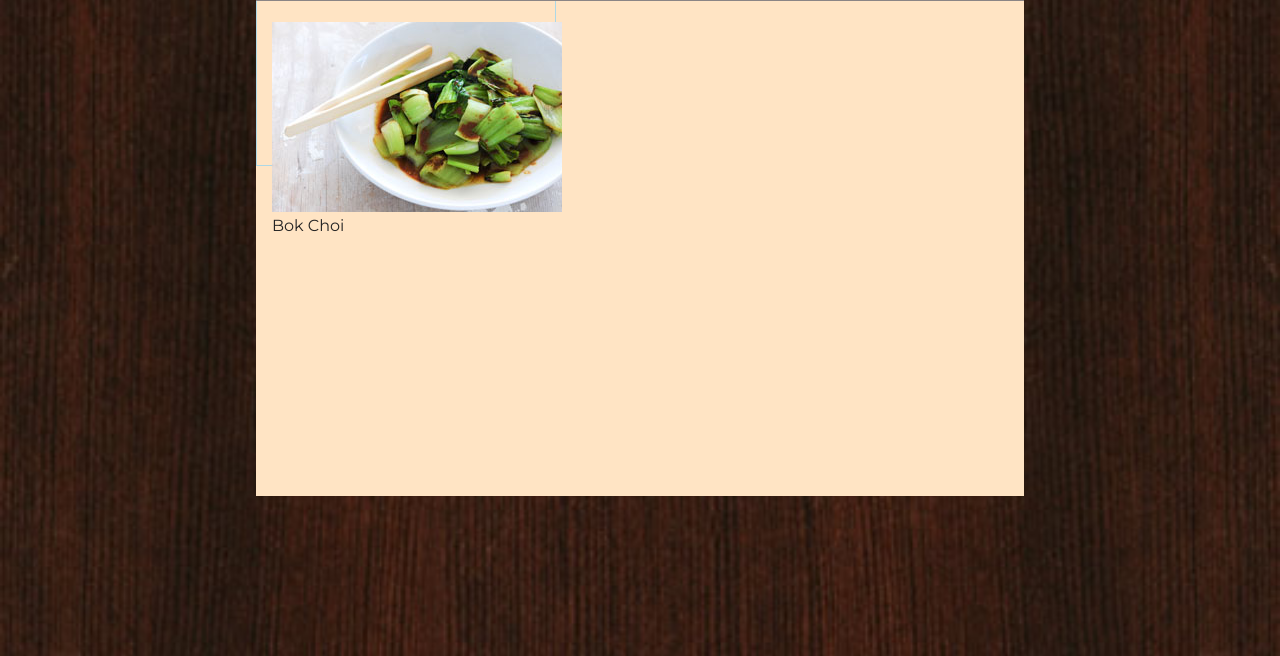
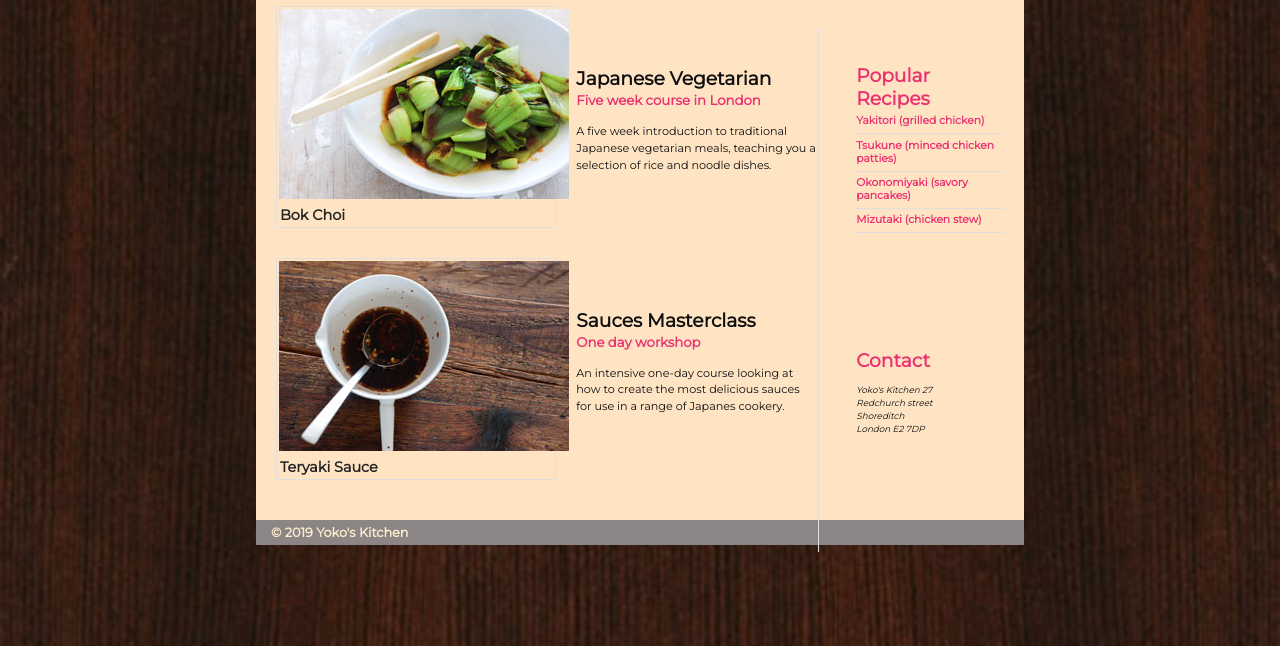
Before and after one commit to jsk900/teryaki, a plain HTML site: page index.html in a window 1280 px wide. Shown: the part 154-810 px from the top of the page. Drawn offline with Linux system fonts and the light colour scheme.

Commit message:
Teryaki page

```diff
--- a/index.html
+++ b/index.html
@@ -6,11 +6,12 @@
 		<meta http-equiv="X-UA-Compatible" content="ie=edge" />
 		<title>Teryaki</title>
 		<link rel="stylesheet" href="styles.css" />
+		<link rel="shortcut icon" type="image/png" href="./images/favicon.png" />
 	</head>
 	<body>
 		<div class="container">
 			<header>
-        <img src="/images/header.jpg" alt="Logo" />
+				<img src="./images/header.jpg" alt="Logo" />
 				<nav>
 					<ul>
 						<li id="dark">home</li>
@@ -22,24 +23,60 @@
 				</nav>
 			</header>
 
-      <section>
-        <aside class="image">
-          <img src="/images/bok-choi.jpg" alt="" />
-          <p>Bok Choi</p>
-        </aside>
-        <aside></aside>
-        <aside></aside>
+			<section id="section1">
+				<figure>
+					<img src="./images/bok-choi.jpg" alt="Bok Choi" />
+					<figcaption>Bok Choi</figcaption>
+				</figure>
+
+				<div id="separator"></div>
+
+				<figure>
+					<img src="./images/teriyaki.jpg" alt="Teryaki Sauce" />
+					<figcaption>Teryaki Sauce</figcaption>
+				</figure>
 			</section>
 
-      <!--<section>
-        <aside></aside>
-        <aside></aside>
-        <aside></aside>
+			<section id="section2">
+				<aside class="text-top">
+					<h3>Japanese Vegetarian</h3>
+					<h5>Five week course in London</h5>
+					<p>
+						A five week introduction to traditional Japanese vegetarian meals,
+						teaching you a selection of rice and noodle dishes.
+					</p>
+				</aside>
+				<aside class="text-bottom">
+					<h3>Sauces Masterclass</h3>
+					<h5>One day workshop</h5>
+					<p>
+						An intensive one-day course looking at how to create the most
+						delicious sauces for use in a range of Japanes cookery.
+					</p>
+				</aside>
+				<aside id="filler"></aside>
+			</section>
+
+			<section id="section3">
+				<aside class="text-top2">
+					<h3>Popular Recipes</h3>
+					<h6>Yakitori (grilled chicken)</h6>
+					<h6>Tsukune (minced chicken patties)</h6>
+					<h6>Okonomiyaki (savory pancakes)</h6>
+					<h6>Mizutaki (chicken stew)</h6>
+				</aside>
+				<aside class="text-bottom2">
+					<h3>Contact</h3>
+					<address>
+						Yoko's Kitchen 27 Redchurch street Shoreditch London E2 7DP
+					</address>
+				</aside>
+				<aside id="filler"></aside>
 			</section>
 
 			<footer>
 				<p>&copy; 2019 Yoko's Kitchen</p>
-      </footer> -->
+			</footer>
 		</div>
 	</body>
 </html>
--- a/styles.css
+++ b/styles.css
@@ -8,45 +8,45 @@
 }
 
 body {
-  background-image: url(/images/dark-wood.jpg);
+	background-image: url(./images/dark-wood.jpg);
 	background-size: cover;
 	background-repeat: no-repeat;
 	width: 100%;
-  height: 100vh;
+	height: 100%;
 }
 
 .container {
 	width: 60%;
-  height: 80%;
 	background-color: bisque;
 	color: #252424;
 	margin: 10px auto;
 }
 
+header {
+	position: relative;
+}
+
 header img {
-  position: relative;
 	width: 100%;
 }
 
 nav {
 	position: absolute;
-  top: 115px;
-  width: 60%;
-  height: 40px;
+	top: 112px;
+	width: 100%;
 	background-color: #8b8585;
 }
 
 nav ul {
 	text-align: left;
-  padding-top: 12px;
-  padding-left: 15px;
+	padding: 5px 14px;
 }
 
 nav ul li {
 	display: initial;
 	color: bisque;
 	padding-left: 10px;
-  font-size: 12px;
+	font-size: 14px;
 }
 
 #dark {
@@ -54,9 +54,110 @@ nav ul li {
 	font-weight: bold;
 }
 
-.image {
-  width: 300px;
-  height: 200px;
-  padding: 55px 0 5px 15px;
-  border: 1px solid lightblue;
+#section1 {
+	display: inline-block;
+	width: 39.1%;
+	padding: 40px 0 40px 20px;
 }
+
+figure {
+	border: 1px solid #e0dede;
+}
+
+#separator {
+	height: 30px;
+}
+
+figure img {
+	padding: 2px 0 3px 2px;
+}
+
+figcaption {
+	font-size: 90%;
+	font-weight: bold;
+	padding: 0 0 3px 3px;
+}
+
+#section2 {
+	position: absolute;
+	top: 22.8%;
+	display: inline-block;
+	width: 20.5%;
+	padding: 0 0 4px 20px;
+	border-right: 1px solid #e0dede;
+}
+
+.text-top h3,
+.text-bottom h3 {
+	padding-top: 16%;
+	color: #0f0f0f;
+}
+
+.text-top h5,
+.text-bottom h5 {
+	padding-top: 2px;
+	color: #ec3170;
+}
+
+.text-top p,
+.text-bottom p {
+	padding-top: 15px;
+	font-size: 70%;
+	font-weight: 500;
+	color: #0f0f0f;
+	line-height: 1.5em;
+}
+
+.text-bottom {
+	padding-top: 40%;
+}
+
+#filler {
+	width: inherit;
+	height: 133px;
+	padding-left: 20px;
+}
+
+#section3 {
+	position: absolute;
+	top: 22.9%;
+	display: inline-block;
+	width: 35%;
+	padding: 0 0 4px 300px;
+}
+
+.text-top2 h3,
+.text-bottom2 h3 {
+	padding-top: 23.5%;
+	color: #ec3170;
+}
+
+.text-top2 h6,
+.text-bottom2 h6 {
+	padding-top: 3%;
+	padding-bottom: 4%;
+	color: #ec3170;
+	border-bottom: 1px solid #e0dede;
+}
+
+.text-bottom2 {
+	padding-top: 55%;
+}
+
+address {
+	width: 80px;
+	color: #0f0f0f;
+	font-size: 55%;
+	line-height: 1.5em;
+	padding-top: 7%;
+}
+footer {
+	background-color: #8b8585;
+}
+
+footer p {
+	padding: 5px 15px;
+	font-size: 80%;
+	font-weight: bold;
+	color: blanchedalmond;
+}
```
Also changed, not shown: images/favicon.png (added). Lines whose indentation alone changed are shown as unchanged.
